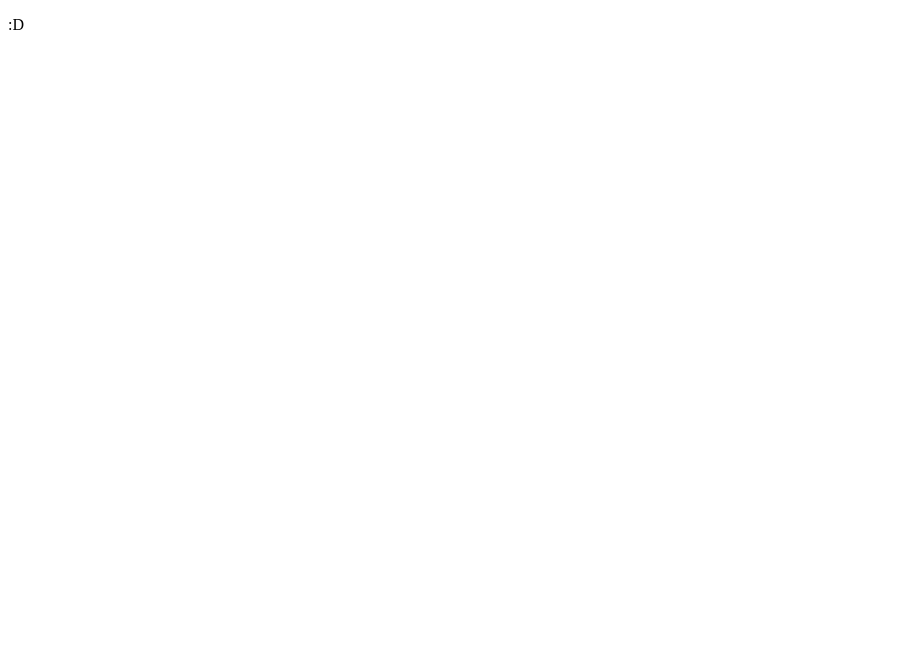
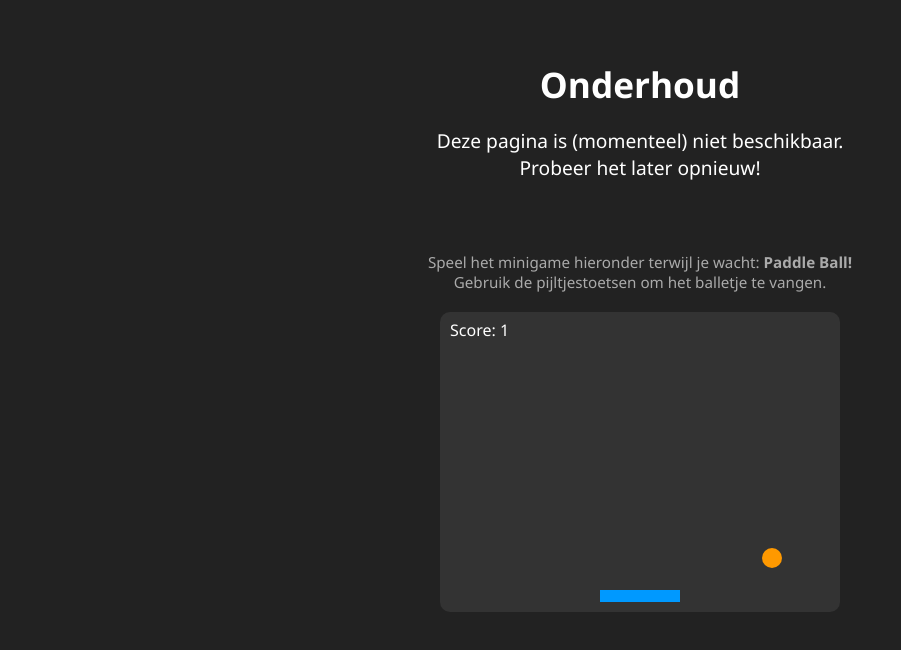
Before and after one commit to milanwdewaele/playground.milandewaele.be, a plain HTML site: page index.html in a window 1280 px wide. Shown: the whole page, without its empty margins (0-901 px from the left). Drawn offline with Linux system fonts and the light colour scheme.

Commit message:
Revamp maintenance page with updated content and styling; added Paddle Ball minigame.

```diff
--- a/index.html
+++ b/index.html
@@ -1,20 +1,143 @@
 <!DOCTYPE html>
-<html lang="en">
+<html lang="nl"></html>
 <head>
     <meta charset="UTF-8">
     <meta name="viewport" content="width=device-width, initial-scale=1.0">
     <meta http-equiv="X-UA-Compatible" content="ie=edge">
-    <title>Milan Dewaele: Playground</title>
+    <title>Onderhoud - Milan Dewaele</title>
     <link rel="icon" href="https://avatars2.githubusercontent.com/u/67167142?v=4" type="image/png">
-    <meta name="description" content="Milan Dewaele's personal website.">
+    <meta name="description" content="Deze pagina is momenteel niet beschikbaar.">
     <meta name="keywords"
-        content="Milan Dewaele, web developer, interior designer, Belgium, web development, design, coding, designing, reading, book, movie, video games">
+        content="Milan Dewaele, onderhoud, niet beschikbaar, web development, design">
     <meta name="author" content="Milan Dewaele">
-    <meta name="robots" content="index, follow">
-    <meta name="revisit-after" content="7 days">
+    <meta name="robots" content="noindex, nofollow">
     <meta name="theme-color" content="#000000">
+    <style>
+        body {
+            background: #222;
+            color: #fff;
+            font-family: 'Segoe UI', Arial, sans-serif;
+            text-align: center;
+            margin: 0;
+            padding: 0;
+        }
+        .container {
+            margin-top: 60px;
+        }
+        h1 {
+            font-size: 2.2em;
+            margin-bottom: 0.5em;
+        }
+        p {
+            font-size: 1.2em;
+            margin-bottom: 2em;
+        }
+        canvas {
+            background: #333;
+            border-radius: 10px;
+            margin-top: 20px;
+        }
+        .hint {
+            font-size: 0.95em;
+            color: #aaa;
+            margin-top: 10px;
+        }
+    </style>
 </head>
 <body>
-    <p>:D</p>
+    <div class="container">
+        <h1>Onderhoud</h1>
+        <p>Deze pagina is (momenteel) niet beschikbaar.<br>
+        Probeer het later opnieuw!</p>
+        <br>
+        <div class="hint">Speel het minigame hieronder terwijl je wacht: <b>Paddle Ball!</b><br>Gebruik de pijltjestoetsen om het balletje te vangen.</div>
+        <canvas id="gameCanvas" width="400" height="300"></canvas>
+    </div>
+    <script>
+        // Simple Paddle Ball minigame
+        const canvas = document.getElementById('gameCanvas');
+        const ctx = canvas.getContext('2d');
+
+        let paddleWidth = 80, paddleHeight = 12;
+        let paddleX = (canvas.width - paddleWidth) / 2;
+        let paddleSpeed = 4;
+
+        let ballRadius = 10;
+        let ballX = canvas.width / 2;
+        let ballY = canvas.height / 2;
+        let ballDX = 3, ballDY = -3;
+
+        let rightPressed = false, leftPressed = false;
+        let score = 0;
+
+        document.addEventListener("keydown", function(e) {
+            if(e.key === "ArrowRight") rightPressed = true;
+            else if(e.key === "ArrowLeft") leftPressed = true;
+        });
+        document.addEventListener("keyup", function(e) {
+            if(e.key === "ArrowRight") rightPressed = false;
+            else if(e.key === "ArrowLeft") leftPressed = false;
+        });
+
+        function drawPaddle() {
+            ctx.beginPath();
+            ctx.rect(paddleX, canvas.height - paddleHeight - 10, paddleWidth, paddleHeight);
+            ctx.fillStyle = "#09f";
+            ctx.fill();
+            ctx.closePath();
+        }
+
+        function drawBall() {
+            ctx.beginPath();
+            ctx.arc(ballX, ballY, ballRadius, 0, Math.PI*2);
+            ctx.fillStyle = "#f90";
+            ctx.fill();
+            ctx.closePath();
+        }
+
+        function drawScore() {
+            ctx.font = "16px Segoe UI";
+            ctx.fillStyle = "#fff";
+            ctx.fillText("Score: " + score, 10, 24);
+        }
+
+        function draw() {
+            ctx.clearRect(0, 0, canvas.width, canvas.height);
+            drawPaddle();
+            drawBall();
+            drawScore();
+
+            // Ball movement
+            ballX += ballDX;
+            ballY += ballDY;
+
+            // Wall collision
+            if(ballX + ballRadius > canvas.width || ballX - ballRadius < 0) ballDX = -ballDX;
+            if(ballY - ballRadius < 0) ballDY = -ballDY;
+
+            // Paddle collision
+            if(ballY + ballRadius > canvas.height - paddleHeight - 10) {
+                if(ballX > paddleX && ballX < paddleX + paddleWidth) {
+                    ballDY = -ballDY;
+                    score++;
+                } else if(ballY + ballRadius > canvas.height) {
+                    // Reset game
+                    score = 0;
+                    ballX = canvas.width / 2;
+                    ballY = canvas.height / 2;
+                    ballDX = 3 * (Math.random() > 0.5 ? 1 : -1);
+                    ballDY = -3;
+                }
+            }
+
+            // Paddle movement
+            if(rightPressed && paddleX < canvas.width - paddleWidth) paddleX += paddleSpeed;
+            if(leftPressed && paddleX > 0) paddleX -= paddleSpeed;
+
+            requestAnimationFrame(draw);
+        }
+
+        draw();
+    </script>
 </body>
 </html>
```
